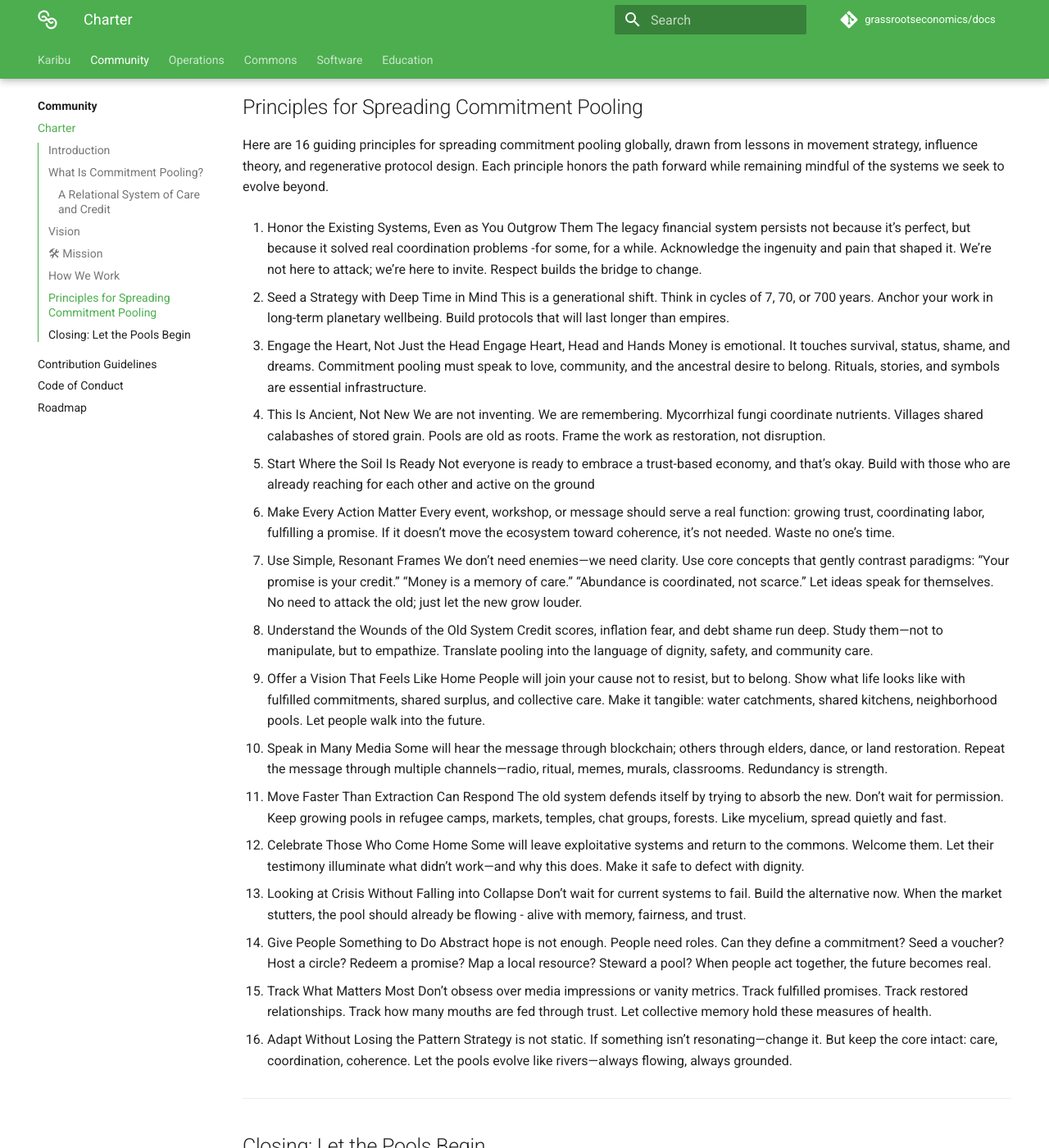
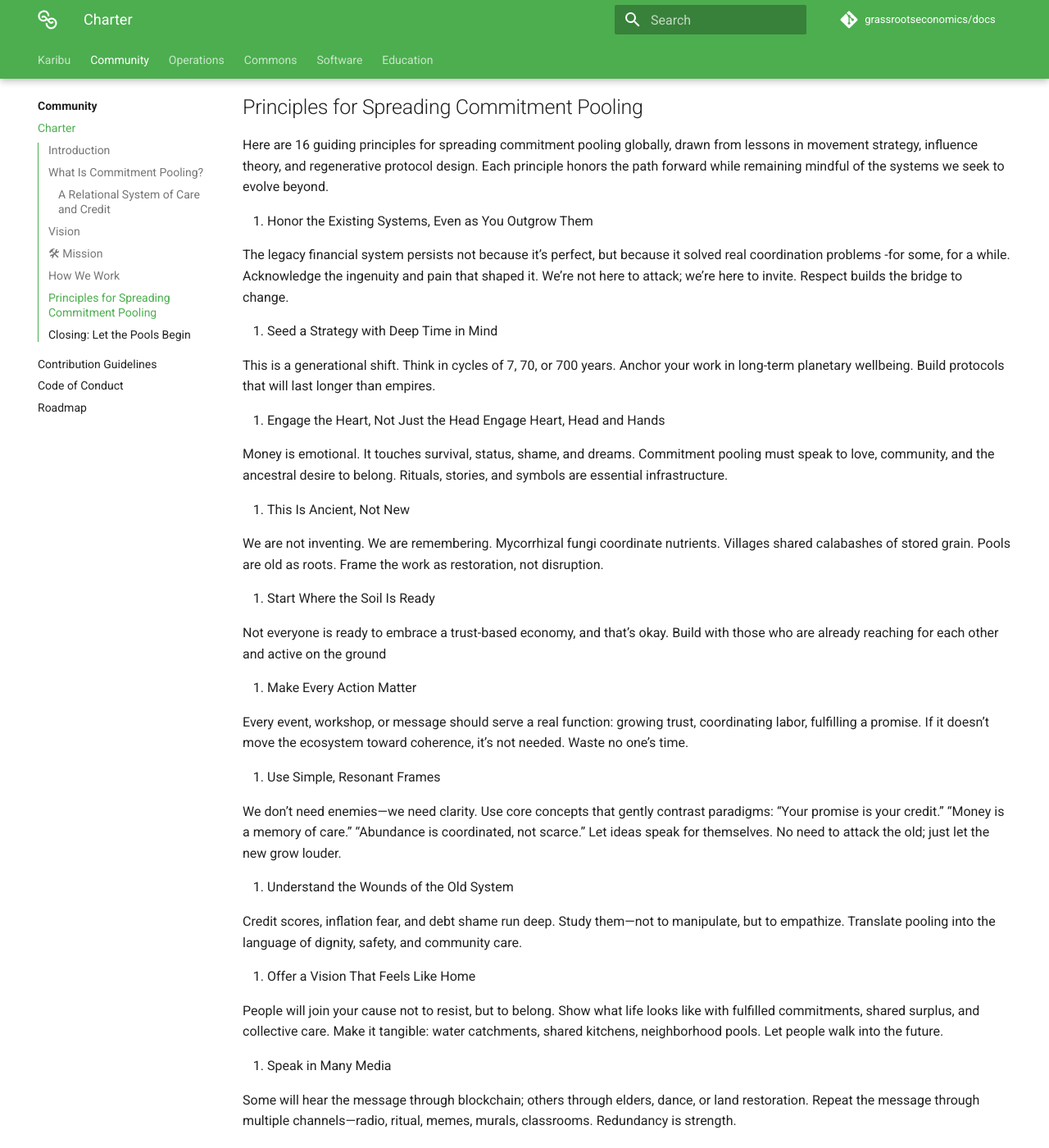
Before and after one commit to grassrootseconomics/docs.grassecon.org, an MkDocs documentation site: the page built from docs/community/charter.md, in a window 1280 px wide and 1400 px high, scrolled down 2061 px. Shown: the whole window at 82% size. Built offline with MkDocs 1.6.1 and Material for MkDocs 9.7.7, drawn with Linux system fonts in a browser that asks for light colours; comment, search, counter and statistics services are not loaded; some of the changed lines change nothing that is shown; some of the changed text lies outside the part shown.

Commit message:
Update charter.md

```diff
--- a/docs/community/charter.md
+++ b/docs/community/charter.md
@@ -78,51 +78,67 @@ Here are 16 guiding principles for spreading commitment pooling globally, drawn
 
 
 1. Honor the Existing Systems, Even as You Outgrow Them
+
 The legacy financial system persists not because it’s perfect, but because it solved real coordination problems -for some, for a while. Acknowledge the ingenuity and pain that shaped it. We’re not here to attack; we’re here to invite. Respect builds the bridge to change.
 
 2. Seed a Strategy with Deep Time in Mind
+
 This is a generational shift. Think in cycles of 7, 70, or 700 years. Anchor your work in long-term planetary wellbeing. Build protocols that will last longer than empires.
 
 3. Engage the Heart, Not Just the Head Engage Heart, Head and Hands
+
 Money is emotional. It touches survival, status, shame, and dreams. Commitment pooling must speak to love, community, and the ancestral desire to belong. Rituals, stories, and symbols are essential infrastructure.
 
 4. This Is Ancient, Not New
+
 We are not inventing. We are remembering. Mycorrhizal fungi coordinate nutrients. Villages shared calabashes of stored grain. Pools are old as roots. Frame the work as restoration, not disruption.
 
 5. Start Where the Soil Is Ready
+
 Not everyone is ready to embrace a trust-based economy, and that’s okay. Build with those who are already reaching for each other and active on the ground
 
 6. Make Every Action Matter
+
 Every event, workshop, or message should serve a real function: growing trust, coordinating labor, fulfilling a promise. If it doesn’t move the ecosystem toward coherence, it’s not needed. Waste no one’s time.
 
 7. Use Simple, Resonant Frames
+
 We don’t need enemies—we need clarity. Use core concepts that gently contrast paradigms: “Your promise is your credit.” “Money is a memory of care.” “Abundance is coordinated, not scarce.” Let ideas speak for themselves. No need to attack the old; just let the new grow louder.
 
-8. Understand the Wounds of the Old System
+9. Understand the Wounds of the Old System
+
 Credit scores, inflation fear, and debt shame run deep. Study them—not to manipulate, but to empathize. Translate pooling into the language of dignity, safety, and community care.
 
-9. Offer a Vision That Feels Like Home
+10. Offer a Vision That Feels Like Home
+
 People will join your cause not to resist, but to belong. Show what life looks like with fulfilled commitments, shared surplus, and collective care. Make it tangible: water catchments, shared kitchens, neighborhood pools. Let people walk into the future.
 
-10. Speak in Many Media
+11. Speak in Many Media
+
 Some will hear the message through blockchain; others through elders, dance, or land restoration. Repeat the message through multiple channels—radio, ritual, memes, murals, classrooms. Redundancy is strength.
 
-11. Move Faster Than Extraction Can Respond
+12. Move Faster Than Extraction Can Respond
+
 The old system defends itself by trying to absorb the new. Don’t wait for permission. Keep growing pools in refugee camps, markets, temples, chat groups, forests. Like mycelium, spread quietly and fast.
 
-12. Celebrate Those Who Come Home
+13. Celebrate Those Who Come Home
+
 Some will leave exploitative systems and return to the commons. Welcome them. Let their testimony illuminate what didn’t work—and why this does. Make it safe to defect with dignity.
 
-13. Looking at Crisis Without Falling into Collapse
+14. Looking at Crisis Without Falling into Collapse
+
 Don’t wait for current systems to fail. Build the alternative now. When the market stutters, the pool should already be flowing - alive with memory, fairness, and trust.
 
-14. Give People Something to Do
+16. Give People Something to Do
+
 Abstract hope is not enough. People need roles. Can they define a commitment? Seed a voucher? Host a circle? Redeem a promise? Map a local resource? Steward a pool? When people act together, the future becomes real.
 
-15. Track What Matters
+18. Track What Matters
+
 Most Don’t obsess over media impressions or vanity metrics. Track fulfilled promises. Track restored relationships. Track how many mouths are fed through trust. Let collective memory hold these measures of health.
 
-16. Adapt Without Losing the Pattern
+20. Adapt Without Losing the Pattern
+
 Strategy is not static. If something isn’t resonating—change it. But keep the core intact: care, coordination, coherence. Let the pools evolve like rivers—always flowing, always grounded.
 
 
```
